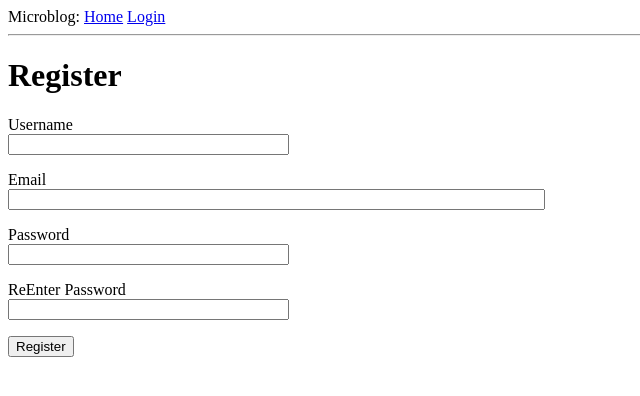
After one commit to Sahil-RB/Flask-Mega-Tutorial, a Flask app: page /register in a window 1280 px wide. The commit adds this page. Shown: the top 396 px of the page, without its empty margins (0-640 px from the left). Run offline with Flask 2, Linux system fonts and the light colour scheme.

Commit message:
chapter 5

```diff
--- a/app/__init__.py
+++ b/app/__init__.py
@@ -2,10 +2,13 @@ from flask import Flask
 from config import Config
 from flask_sqlalchemy import SQLAlchemy
 from flask_migrate import Migrate
+from flask_login import LoginManager
 
 app = Flask(__name__)
 app.config.from_object(Config)
 db = SQLAlchemy(app)
 migrate = Migrate(app, db)
+login = LoginManager(app)
+login.login_view = 'login'
 
 from app import routes, models
--- a/app/forms.py
+++ b/app/forms.py
@@ -1,6 +1,7 @@
 from flask_wtf import FlaskForm
 from wtforms import StringField, PasswordField, BooleanField, SubmitField
-from wtforms.validators import DataRequired
+from wtforms.validators import DataRequired, ValidationError, Email, EqualTo
+from app.models import User
 
 
 class LoginForm(FlaskForm):
@@ -8,3 +9,21 @@ class LoginForm(FlaskForm):
     password = PasswordField('Password', validators=[DataRequired()])
     remember_me = BooleanField('Remember Me')
     submit = SubmitField('Sign In')
+
+class RegistrationForm(FlaskForm):
+    username = StringField('Username', validators = [DataRequired()])
+    email = StringField('Email', validators = [DataRequired(), Email()])
+    password = PasswordField('Password', validators = [DataRequired()])
+    password2 = PasswordField('ReEnter Password', validators = [DataRequired(), EqualTo('password')])
+    submit = SubmitField('Register')
+
+    #the next two functions are directly invoked by WTForms because of using validate<fieldName> as funcn
+    def validate_username(self, username):
+        user = User.query.filter_by(username = username.data).first()
+        if user != None:
+            raise ValidationError('Please use a different Username')
+
+    def validate_email(self, email):
+        user = User.query.filter_by(email = email.data).first()
+        if user != None:
+            raise ValidationError('Please use a different email address')
--- a/app/routes.py
+++ b/app/routes.py
@@ -1,15 +1,17 @@
-from flask import render_template, flash, redirect, url_for
-from app import app
-from app.forms import LoginForm
-
+from flask import render_template, flash, redirect, url_for, request
+from app import app, db
+from app.forms import LoginForm, RegistrationForm
+from flask_login import current_user, login_user, logout_user, login_required
+from app.models import User
+from werkzeug.urls import url_parse
 
 @app.route('/')
 @app.route('/index')
+@login_required
 def index():
-    user = {'username': 'Sahil'}
     posts = [
         {
-            'author': {'username': 'John'},
+            'author': {'username': 'Jacob'},
             'body': 'Beautiful day today!'
         },
         {
@@ -17,14 +19,43 @@ def index():
             'body': 'IFKR!'
         }
     ]
-    return render_template('index.html', title='Home', user=user, posts=posts)
+    return render_template('index.html', title='Home',  posts=posts)
 
 
 @app.route('/login', methods=['GET', 'POST'])
 def login():
+    if current_user.is_authenticated:
+        return_redirect(url_for('index'))
+
     form = LoginForm()
     if form.validate_on_submit():
-        flash('Login requested for user {}, remember_me={}'.format(
-            form.username.data, form.remember_me.data))
+        user = User.query.filter_by(username = form.username.data).first()
+        if user is None or not user.check_password(form.password.data):
+            flash('Invalid Username or Password')
+            return redirect(url_for('login'))
+        login_user(user, remember = form.remember_me.data)
+        next_page = request.args.get('next')
+        if not next_page or url_parse(next_page).netloc != '':
+            next_page = url_for('index')
+        return redirect(next_page)
         return redirect(url_for('index'))
     return render_template('login.html',  title='Sign In', form=form)
+
+@app.route('/logout')
+def logout():
+    logout_user()
+    return redirect(url_for('index'))
+
+@app.route('/register', methods = ['GET', 'POST'])
+def register():
+    if current_user.is_authenticated:
+        return redirect(url_for('index'))
+    form = RegistrationForm()
+    if form.validate_on_submit():
+        user = User(username = form.username.data, email = form.email.data)
+        user.set_password(form.password.data)
+        db.session.add(user)
+        db.session.commit()
+        flash('Congratulations, you are now a registered user!')
+        return redirect(url_for('login'))
+    return render_template('register.html', title = 'Register', form = form)
--- a/app/templates/base.html
+++ b/app/templates/base.html
@@ -10,7 +10,11 @@
         <div>
             Microblog:
             <a href="{{ url_for('index') }}">Home</a>
+            {% if current_user.is_anonymous %}
             <a href="{{ url_for('login') }}">Login</a>
+            {% else %}
+            <a href="{{ url_for('logout') }}">Logout</a>
+            {% endif %}
         </div>
         <hr>
         {% with messages = get_flashed_messages() %}
--- a/app/templates/index.html
+++ b/app/templates/index.html
@@ -1,7 +1,7 @@
 {% extends "base.html" %}
 
 {% block content %}
-    <h1>Hi, {{ user.username }}!</h1>
+    <h1>Hi, {{ current_user.username }}!</h1>
     {% for post in posts %}
     <div><p>{{ post.author.username }} says: <b>{{ post.body }}</b></p></div>
     {% endfor %}
--- a/app/templates/login.html
+++ b/app/templates/login.html
@@ -3,7 +3,7 @@
 {% block content %}
     <h1>Sign In</h1>
     <form action="" method="post" novalidate>
-        {{ form.hidden_tag() }}
+        {{ form.hidden_tag() }} <!-- protects against Csurf attacks -->
         <p>
             {{ form.username.label }}<br>
             {{ form.username(size=32) }}<br>
@@ -21,4 +21,5 @@
         <p>{{ form.remember_me() }} {{ form.remember_me.label }}</p>
         <p>{{ form.submit() }}</p>
     </form>
+    <p>New User? <a href = "{{ url_for('register') }}">Click to Register</a></p>
 {% endblock %}
--- /dev/null
+++ b/app/templates/register.html
@@ -0,0 +1,39 @@
+{% extends "base.html" %}
+
+{% block content %}
+  <h1>Register</h1>
+  <form action = "" method = "post">
+    {{ form.hidden_tag() }}  <!-- protects against Csurf attacks -->
+    <p>
+      {{ form.username.label }}<br>
+      {{ form.username(size = 32) }}<br>
+      {% for error in form.username.errors %}
+      <span style = "color : red;">[ {{ error }} ]</span>
+      {% endfor %}
+    </p>
+    <p>
+      {{ form.email.label }}<br>
+      {{ form.email(size = 64) }}<br>
+      {% for error in form.email.errors %}
+      <span style = "color : red;">[ {{ error }} ]</span>
+      {% endfor %}
+    </p>
+    <p>
+      {{ form.password.label }}<br>
+      {{ form.password(size=32) }}<br>
+      {% for error in form.password.errors %}
+      <span style="color: red;">[{{ error }}]</span>
+      {% endfor %}
+    </p>
+    <p>
+      {{ form.password2.label }}<br>
+      {{ form.password2(size=32) }}<br>
+      {% for error in form.password2.errors %}
+      <span style="color: red;">[{{ error }}]</span>
+      {% endfor %}
+    </p>
+    <p>
+      {{ form.submit() }}
+    </p>
+  </form>
+{% endblock %}
```
Also changed, not shown: app/models.py (+14 -3 lines), app.db.
